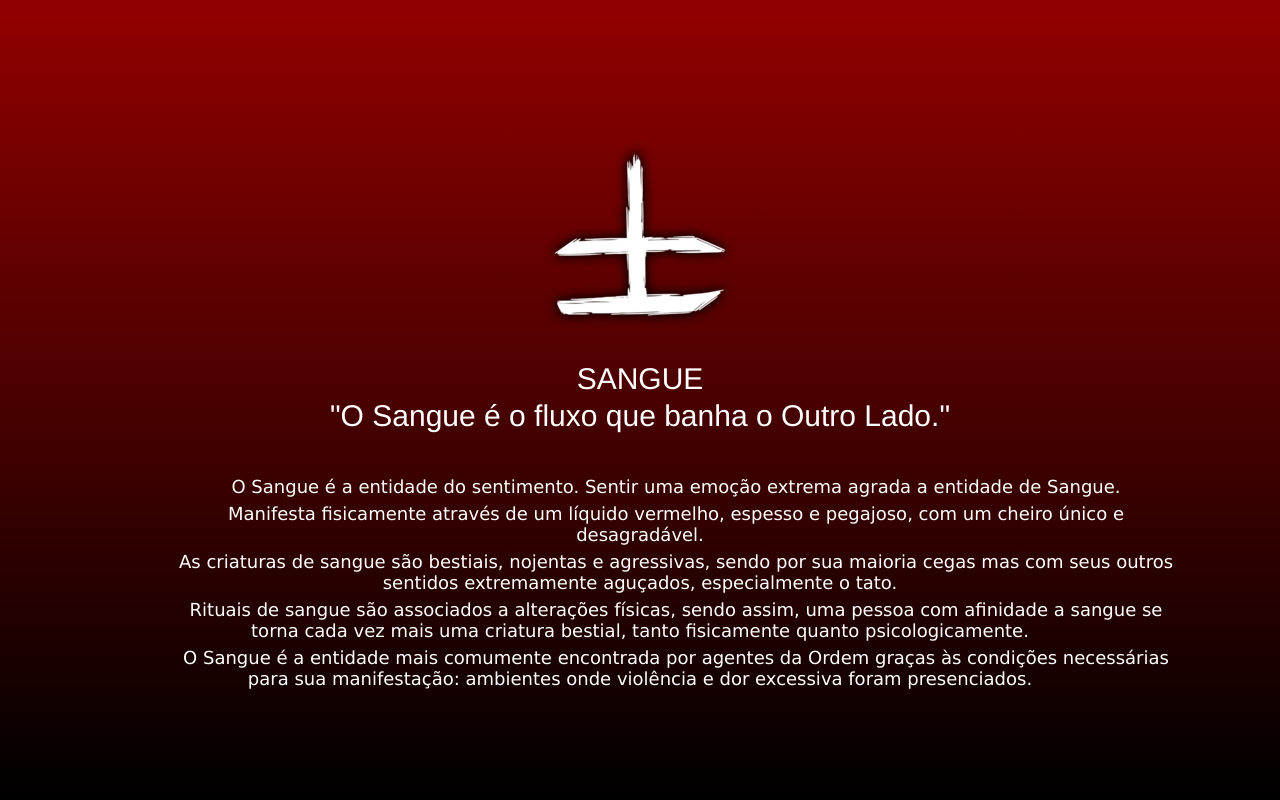
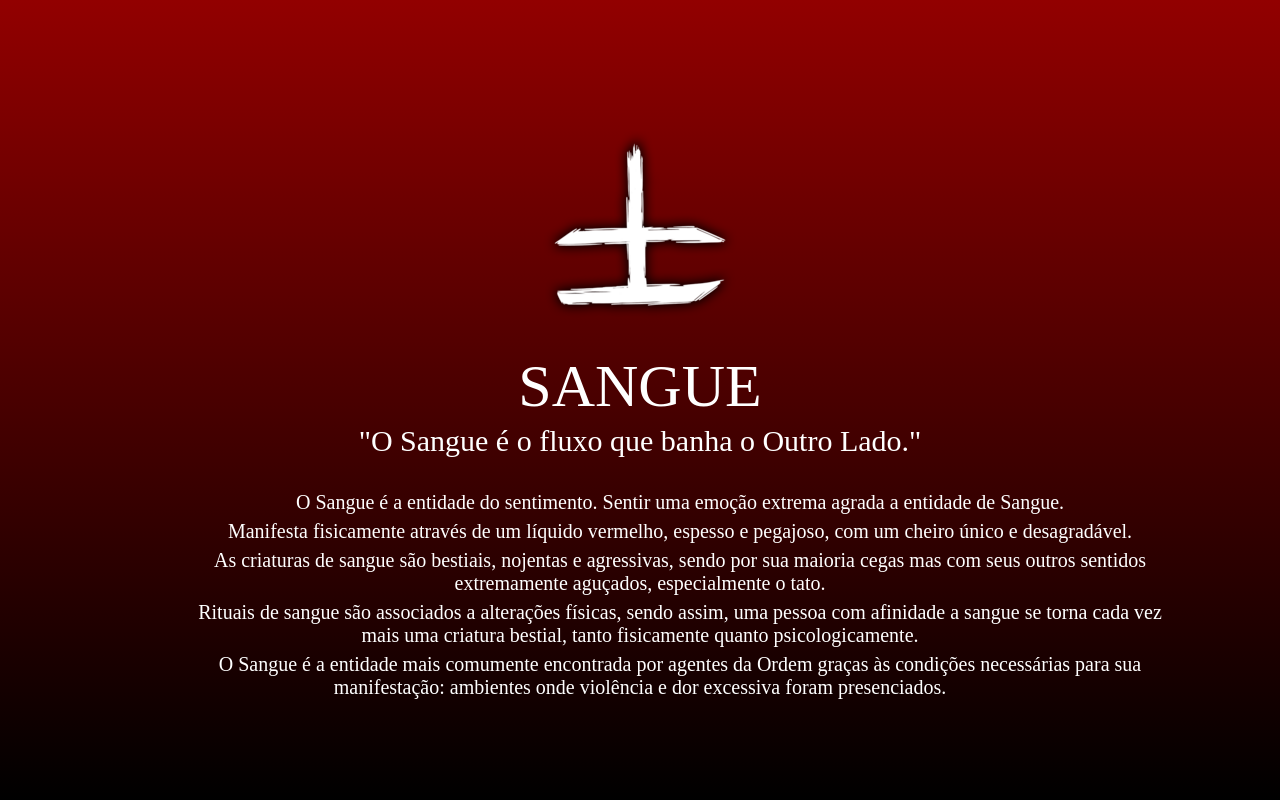
Before and after one commit to AmandaTSantos18/projeto-rpg, a PHP site: page /sangue.html in a window 1280 px wide. Run offline with PHP 8.4, Linux system fonts and the light colour scheme.

Commit message:
Update estilosangue.css

```diff
--- a/css/estilosangue.css
+++ b/css/estilosangue.css
@@ -12,20 +12,26 @@ body
     align-items: center;
     justify-content: center;
 
-    font-family: 'Franklin Gothic Medium', 'Arial Narrow', Arial, sans-serif;
+    font-family: 'Alata';
+}
+
+#energia
+{
+    width: 250px;
 }
 
 .titulo
 {
     color: #ffffff;
-    font-size: 30px;
+    font-size: 60px;
     align-self: center;
+    font-family: 'Nanum Brush Script';
 }
 .aspas
 {
     font-size: 30px;
     color: white;
-    margin-bottom: 40px;
+    margin-bottom: 30px;
 }
 
 .textao
@@ -35,7 +41,6 @@ body
     flex-direction: column;
     align-items: center;
     justify-items: center;
-    font-family: 'Lucida Sans', 'Lucida Sans Regular', 'Lucida Grande', 'Lucida Sans Unicode', Geneva, Verdana, sans-serif;
 }
 
 p
@@ -47,6 +52,6 @@ p
 .textinho
 {
     color: white;
-    font-size: 18px;
+    font-size: 20px;
     text-indent: 4em;
 }
```
